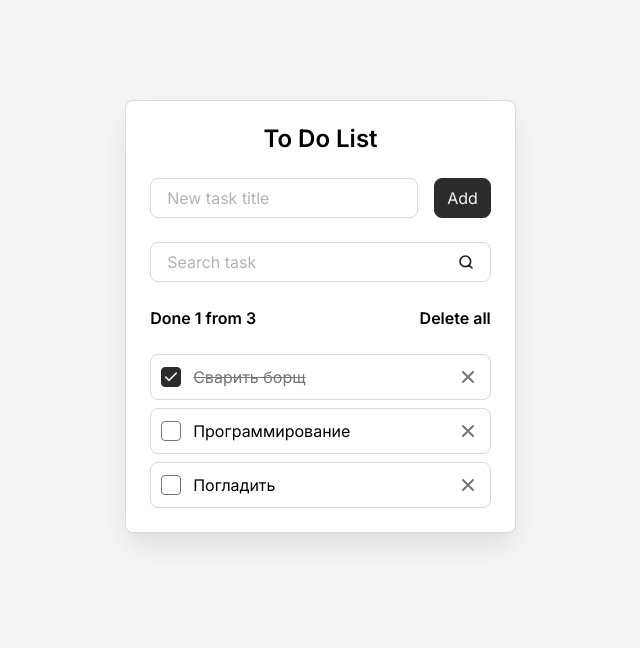
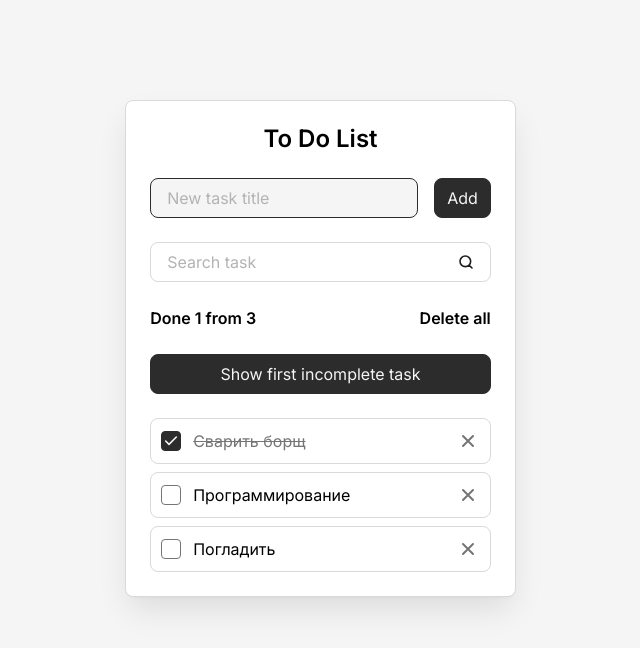
Before and after one commit to LSTUuser/ToDo-React, a React (Vite) app in the folder my-todo/: page / in a window 1280 px wide. Shown: the top 648 px of the page, without its empty margins (312-952 px from the left). Built offline with nearby package versions, Linux system fonts and the light colour scheme.

Commit message:
Add useRef hook, add button show first incomplete task

```diff
--- a/my-todo/src/components/AddTaskForm.jsx
+++ b/my-todo/src/components/AddTaskForm.jsx
@@ -7,6 +7,7 @@
         addTask,
         newTaskTitle,
         setNewTaskTitle,
+        newTaskInputRef,
     } = props
 
     const onSubmit = (event) => {
@@ -22,6 +23,7 @@
                 label='New task title'
                 value={newTaskTitle}
                 onInput={(event) => { setNewTaskTitle(event.target.value) }}
+                ref={newTaskInputRef}
             />
             <Button
                 type='submit'
--- a/my-todo/src/components/Button.jsx
+++ b/my-todo/src/components/Button.jsx
@@ -4,12 +4,14 @@
         className = '',
         type = 'button',
         children,
+        onClick,
     } = props
 
     return (
         <button
             className={`button ${className}`}
             type={type}
+            onClick={onClick}
         >
             {children}
         </button>
--- a/my-todo/src/components/Field.jsx
+++ b/my-todo/src/components/Field.jsx
@@ -7,6 +7,7 @@
         type = 'text',
         onInput,
         value,
+        ref,
     } = props
 
     return (
@@ -25,6 +26,7 @@
                 type={type}
                 onInput={onInput}
                 value={value}
+                ref={ref}
             />
         </div>
     )
--- a/my-todo/src/components/Todo.jsx
+++ b/my-todo/src/components/Todo.jsx
@@ -1,8 +1,9 @@
-import { useState, useEffect } from "react"
+import { useState, useEffect, useRef } from "react"
 import AddTaskForm from "./AddTaskForm"
 import SearchTaskForm from "./SearchTaskForm"
 import TodoInfo from "./TodoInfo"
 import TodoList from "./TodoList"
+import Button from "./Button"
 
 const Todo = () => {
 
@@ -22,6 +23,11 @@
 
     const [newTaskTitle, setNewTaskTitle] = useState('')
     const [searchQuery, setSearchQuery] = useState('')
+
+    const newTaskInputRef = useRef(null)
+    const firstIncompleteTaskRef = useRef(null)
+
+    const firstIncompleteTaskId = tasks.find(({ isDone }) => !isDone)?.id
 
     const deleteAllTasks = () => {
         const isConfirmed = confirm('Are you sure you want to delete all?')
@@ -60,12 +66,17 @@
             setTasks([...tasks, newTask])
             setNewTaskTitle('')
             setSearchQuery('')
+            newTaskInputRef.current.focus()
         }
     }
 
     useEffect(() => {
         localStorage.setItem('tasks', JSON.stringify(tasks))
     }, [tasks])
+
+    useEffect(() => {
+        newTaskInputRef.current.focus()
+    }, [])
 
     const clearSearchQuerry = searchQuery.trim().toLocaleLowerCase()
     const filteredTasks = clearSearchQuerry.length > 0
@@ -79,6 +90,7 @@
                 addTask={addTask}
                 newTaskTitle={newTaskTitle}
                 setNewTaskTitle={setNewTaskTitle}
+                newTaskInputRef={newTaskInputRef}
             />
             <SearchTaskForm
                 searchQuery={searchQuery}
@@ -89,9 +101,18 @@
                 done={tasks.filter(({ isDone }) => isDone).length}
                 onDeleteAllButtonClick={deleteAllTasks}
             />
+            <Button
+                onClick={() => {
+                    firstIncompleteTaskRef.current?.scrollIntoView({ behavior: 'smooth' })
+                }}
+            >
+                Show first incomplete task
+            </Button>
             <TodoList
                 tasks={tasks}
                 filteredTasks={filteredTasks}
+                firstIncompleteTaskRef={firstIncompleteTaskRef}
+                firstIncompleteTaskId={firstIncompleteTaskId}
                 onDeleteTaskButtonClick={deleteTask}
                 onCheckboxTaskClick={toggleTaskComplete}
             />
--- a/my-todo/src/components/TodoItem.jsx
+++ b/my-todo/src/components/TodoItem.jsx
@@ -7,10 +7,11 @@
         isDone,
         onDeleteTaskButtonClick,
         onCheckboxTaskClick,
+        ref,
     } = props
 
     return (
-        <li className={`todo-item ${className}`}>
+        <li className={`todo-item ${className}`} ref={ref}>
             <input
                 className="todo-item__checkbox"
                 id={id}
--- a/my-todo/src/components/TodoList.jsx
+++ b/my-todo/src/components/TodoList.jsx
@@ -4,6 +4,8 @@
 
     const {
         tasks = [],
+        firstIncompleteTaskRef,
+        firstIncompleteTaskId,
         onDeleteTaskButtonClick,
         onCheckboxTaskClick,
         filteredTasks,
@@ -30,6 +32,7 @@
                 <TodoItem
                     className="todo__item"
                     key={task.id}
+                    ref={task.id === firstIncompleteTaskId ? firstIncompleteTaskRef : null}
                     {...task}
                     onDeleteTaskButtonClick={onDeleteTaskButtonClick}
                     onCheckboxTaskClick={onCheckboxTaskClick}
```
